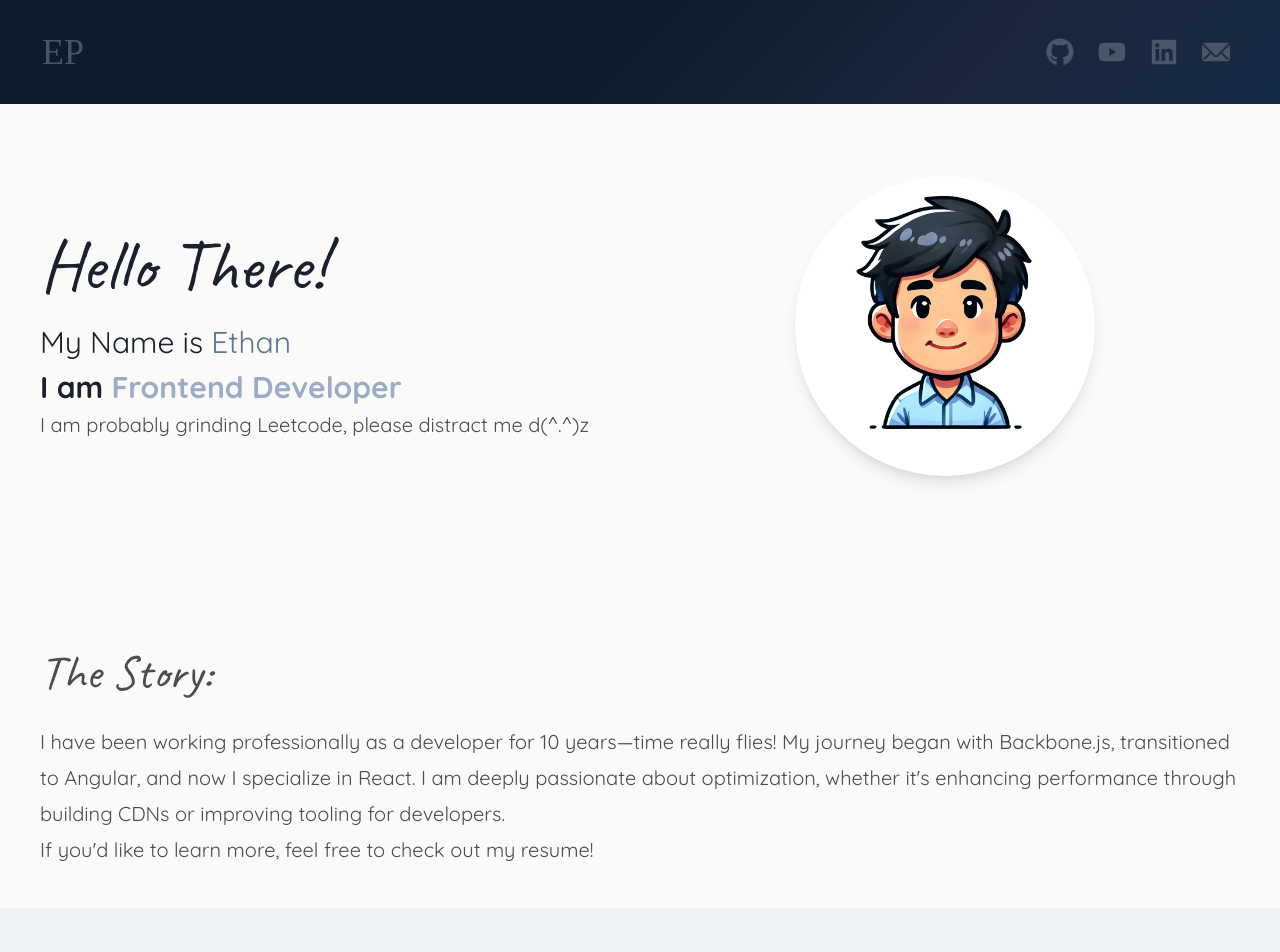
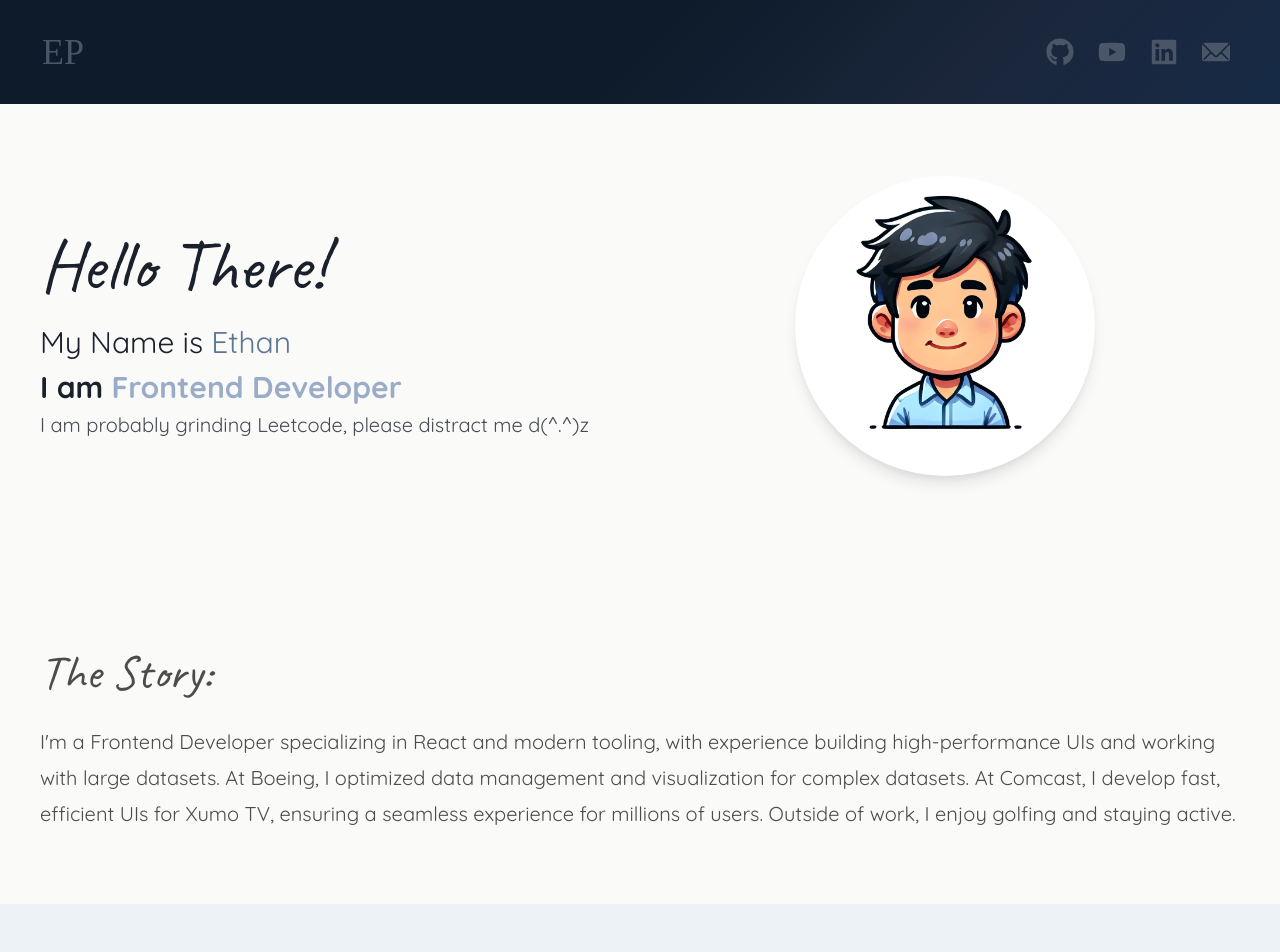
Before and after one commit to ethan1341/web, a React (Vite) app: page / in a window 1280 px wide. Shown: the top 952 px of the page. Built offline with nearby package versions, Linux system fonts and the light colour scheme; a web font is replaced by a local one.

Commit message:
added new bio

```diff
--- a/src/components/Introtron/index.tsx
+++ b/src/components/Introtron/index.tsx
@@ -84,14 +84,9 @@ export const Introtron = () => {
                         The Story:
                     </Text>
                     <Text fontSize={{ base: "lg", md: "xl" }} color="grey.charcoal" lineHeight="1.8">
-                        I have been working professionally as a developer for 10 years—time really flies! My journey began
-                        with Backbone.js, transitioned to Angular, and now I specialize in React. I am deeply passionate
-                        about optimization, whether it's enhancing performance through building CDNs or improving tooling for
-                        developers.
+                        I'm a Frontend Developer specializing in React and modern tooling, with experience building high-performance UIs and working with large datasets. At Boeing, I optimized data management and visualization for complex datasets. At Comcast, I develop fast, efficient UIs for Xumo TV, ensuring a seamless experience for millions of users.  Outside of work, I enjoy golfing and staying active.
                     </Text>
-                    <Text fontSize={{ base: "lg", md: "xl" }} color="grey.charcoal" lineHeight="1.8">
-                        If you'd like to learn more, feel free to check out my resume!
-                    </Text>
+
                 </Box>
             </Box>
 
--- a/vite.config.ts
+++ b/vite.config.ts
@@ -4,5 +4,5 @@ import react from '@vitejs/plugin-react'
 // https://vite.dev/config/
 export default defineConfig({
   plugins: [react()],
-  base:"ethan.golf"
+  base:"web"
 })
```
Also changed, not shown: 6 other files (tests, documents, lock files or other folders).
